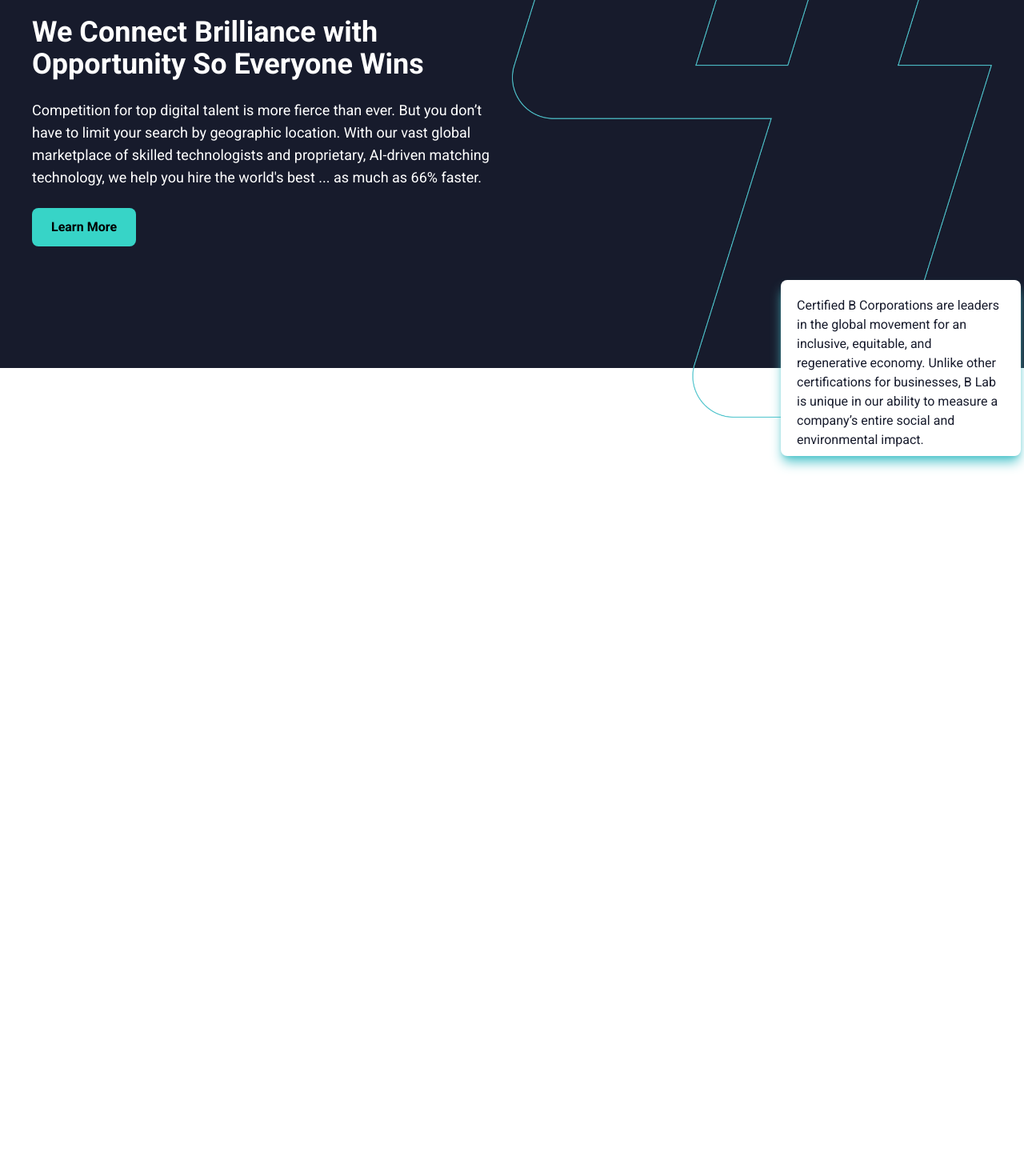
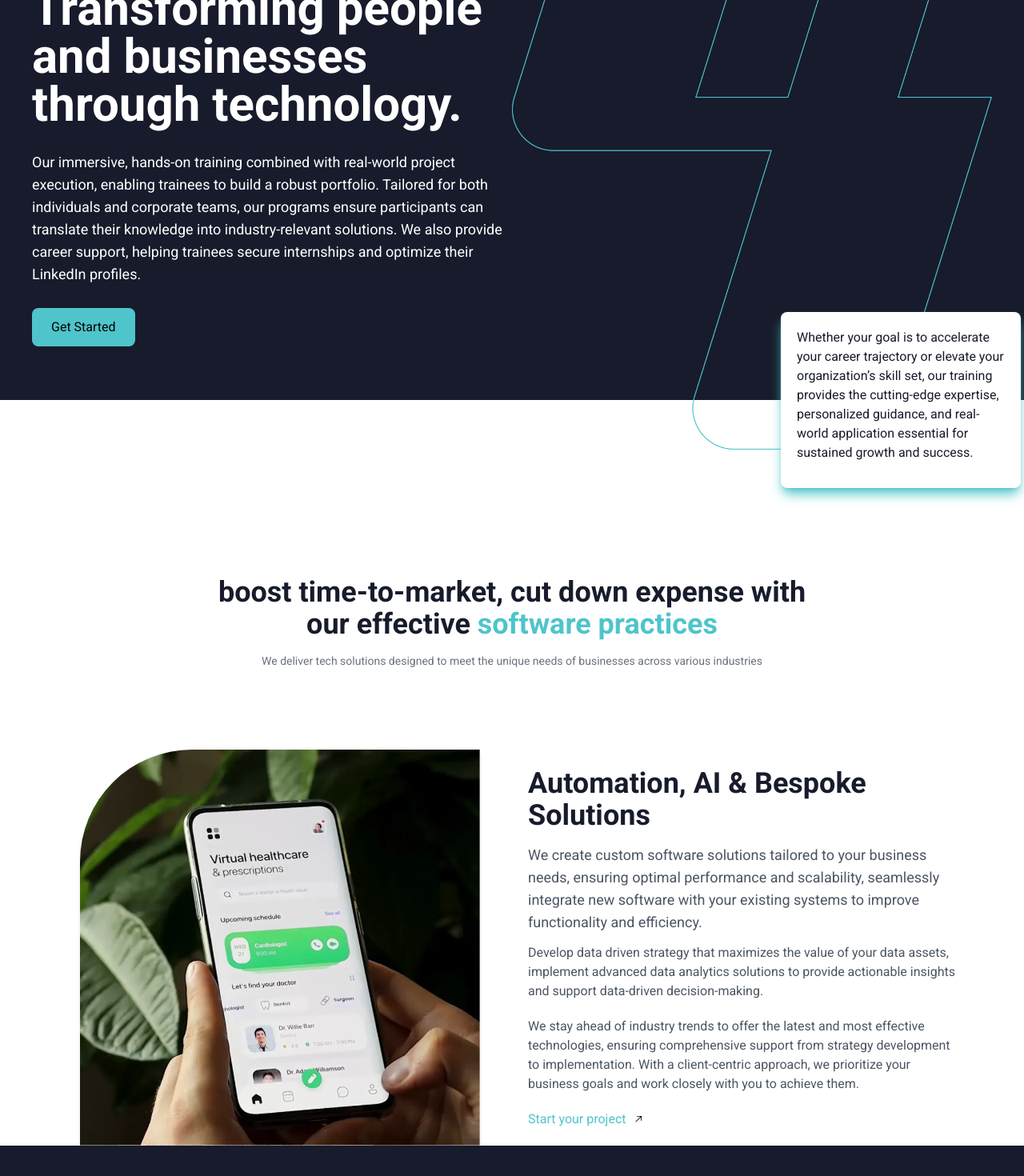
Before and after one commit to iamkingrobert/1411group.com, a React (Vite) app: page /why-choose-us in a window 1280 px wide. Shown: the part 180-1650 px from the top of the page at 80% size. Before the commit the page ends 860 px from the top, so only its background shows below. Built offline with nearby package versions, Linux system fonts and the light colour scheme.

Commit message:
Why choose us updates

```diff
--- a/src/Components/AboutSuccess.jsx
+++ b/src/Components/AboutSuccess.jsx
@@ -70,13 +70,13 @@ function AboutSuccess() {
 
         <img
           src="https://www.axamansard.com/images/axa-logo.png"
-          alt="Logo 1"
+          alt="Axa"
           className="md:w-[80px] w-[40px] h-[40px] object-contain"
         />
 
         <img
           src="https://nigerianhcaccra.org/wp-content/uploads/2021/08/NHC-Logo.png"
-          alt="Logo 1"
+          alt="Nigeria High Commission, Ghana"
           className="md:w-[80px] w-[40px] h-[45px] object-contain"
         />
 
@@ -94,13 +94,13 @@ function AboutSuccess() {
 
         <img
           src="https://vidaecaffe.com/wp-content/uploads/2023/03/Asset-6.png"
-          alt="Logo 1"
+          alt="Videa Caffe"
           className="md:w-[80px] w-[40px] h-[40px] object-contain"
         />
 
         <img
           src="https://www.zaio.io/_next/static/media/logo.5f04c07c.png"
-          alt="Logo 1"
+          alt="Zaio"
           className="md:w-[80px] w-[40px] h-[40px] object-contain"
         />
       </div>
--- a/src/Components/Ad.jsx
+++ b/src/Components/Ad.jsx
@@ -19,7 +19,7 @@ function Ad() {
           isHomePage ? "text-gray-300" : "text-[#171b2c]"
         }`}
       >
-        We empower individuals and organizations with cutting-edge tech
+        We empower individuals and organizations through cutting-edge tech
         training.
       </p>
 
--- /dev/null
+++ b/src/Components/Choose.jsx
@@ -0,0 +1,71 @@
+import React from "react";
+import { motion } from "framer-motion";
+import "./AboutSection.css";
+import { GoArrowUpRight } from "react-icons/go";
+import { Link } from "react-router-dom";
+import { SiBmcsoftware } from "react-icons/si";
+
+const Choose = () => {
+  return (
+    <div className="container mx-auto md:mt-[100px] px-4 lg:px-20 -mt-9 md:mb-[70px]">
+      <div className="flex flex-col lg:flex-row items-center justify-between space-y-10 lg:space-y-0 lg:space-x-10 bg-white">
+        {/* Left Section - Image */}
+        <motion.div
+          initial={{ opacity: 0, y: -50 }}
+          whileInView={{ opacity: 1, y: 0 }}
+          transition={{ duration: 0.8, type: "spring" }}
+          viewport={{ once: false, amount: 0.5 }} // `once: false` ensures the animation repeats
+          className="w-full lg:w-1/2 flex justify-center"
+        >
+          <img
+            src="/src/assets/Project-01.webp"
+            alt="1411 Group"
+            className="w-full lg:w-[500px] object-cover shadow-md md:rounded-tl-[140px]"
+          />
+        </motion.div>
+
+        {/* Right Section - Text Content */}
+        <motion.div
+          initial={{ opacity: 0, y: 50 }}
+          whileInView={{ opacity: 1, y: 0 }}
+          transition={{ duration: 0.8, type: "spring" }}
+          viewport={{ once: false, amount: 0.5 }} // `once: false` ensures the animation repeats
+          className="w-full lg:w-1/2"
+        >
+          <h2 className="text-3xl lg:text-4xl font-bold text-[#171b2c] mb-4">
+            Automation, AI & Bespoke Solutions
+          </h2>
+          <p className="text-lg text-gray-600 pb-3">
+            We create custom software solutions tailored to your business needs,
+            ensuring optimal performance and scalability, seamlessly integrate
+            new software with your existing systems to improve functionality and
+            efficiency.
+          </p>
+          <p className="text-[16px] text-gray-600 mb-5">
+            Develop data driven strategy that maximizes the value of your data
+            assets, implement advanced data analytics solutions to provide
+            actionable insights and support data-driven decision-making.
+          </p>
+          <p className="text-[16px] text-gray-600 mb-5">
+            We stay ahead of industry trends to offer the latest and most
+            effective technologies, ensuring comprehensive support from strategy
+            development to implementation. With a client-centric
+            approach, we prioritize your business goals and work closely with
+            you to achieve them.
+          </p>
+          <div className="flex flex-row space-x-2 items-center">
+            <Link
+              to="/contact-us"
+              className="hover:text-[#171b2c] text-start text-[#4fc4cb] font-thin"
+            >
+              Start your project
+            </Link>
+            <GoArrowUpRight className="text-[14px]" />
+          </div>
+        </motion.div>
+      </div>
+    </div>
+  );
+};
+
+export default Choose;
--- a/src/Components/HeroSection.jsx
+++ b/src/Components/HeroSection.jsx
@@ -1,24 +1,30 @@
 import React from "react";
+import { Link } from "react-router-dom";
+import Choose from "./Choose";
 
 const HeroSection = () => {
   return (
     <div className="bg-white">
-      <div className="bg-[#171b2c] text-white flex items-center justify-between p-10 h-[80vh] relative">
+      <div className="bg-[#171b2c] text-white flex items-center justify-between p-10 h-[80vh] relative mt-10">
         {/* Text Content */}
         <div className="w-1/2 space-y-6">
-          <h4 className="text-[#37d4c7] font-bold">WHY 1411 GROUP?</h4>
-          <h1 className="text-4xl font-bold">
-            We Connect Brilliance with Opportunity So Everyone Wins
+          <h4 className="text-[#4fc4cb] text-[20px] font-bold">
+            WHY 1411 GROUP?
+          </h4>
+          <h1 className="text-6xl font-bold">
+            Transforming people and businesses through technology.
           </h1>
-          <p className="text-lg">
-            Competition for top digital talent is more fierce than ever. But you
-            don’t have to limit your search by geographic location. With our
-            vast global marketplace of skilled technologists and proprietary,
-            AI-driven matching technology, we help you hire the world's best ...
-            as much as 66% faster.
+          <p className="text-lg py-1">
+            Our immersive, hands-on training combined with real-world project
+            execution, enabling trainees to build a robust portfolio. Tailored
+            for both individuals and corporate teams, our programs ensure
+            participants can translate their knowledge into industry-relevant
+            solutions. We also provide career support, helping trainees secure
+            internships and optimize their LinkedIn profiles.
           </p>
-          <button className="bg-[#37d4c7] text-black py-3 px-6 rounded-lg font-semibold hover:bg-[#2bb39e]">
-            Learn More
+
+          <button className="bg-[#4fc4cb] text-black py-3 px-6 rounded-lg font-thin hover:bg-white">
+            <Link to="/training">Get Started</Link>
           </button>
         </div>
 
@@ -32,13 +38,25 @@ const HeroSection = () => {
         </div>
       </div>
       <div className="relative bottom-[110px] -right-[976px] w-[300px] h-[220px] rounded-lg bg-white p-5 shadow-lg shadow-[#4fc4cb]">
-        <p className="text-[#171b2c]">
-          Certified B Corporations are leaders in the global movement for an
-          inclusive, equitable, and regenerative economy. Unlike other
-          certifications for businesses, B Lab is unique in our ability to
-          measure a company’s entire social and environmental impact.{" "}
+        <p className="text-[#171b2c] text-left">
+          Whether your goal is to accelerate your career trajectory or elevate
+          your organization’s skill set, our training provides the cutting-edge
+          expertise, personalized guidance, and real-world application essential
+          for sustained growth and success.
         </p>
       </div>
+
+      <div className="text-center px-6 md:px-12 lg:px-24">
+        <h1 className="text-2xl md:text-3xl lg:text-4xl font-bold text-[#171b2c] mb-4">
+          boost time-to-market, cut down expense with<br />
+          our effective <span className="text-[#4fc4cb]">software practices</span>
+        </h1>
+        <p className="text-[14px] md:text-[14px] text-gray-500">
+          We deliver tech solutions designed to meet the unique needs of
+          businesses across various industries
+        </p>
+      </div>
+      <Choose />
     </div>
   );
 };
```
Also changed, not shown: src/assets/Project-01.webp (added).
